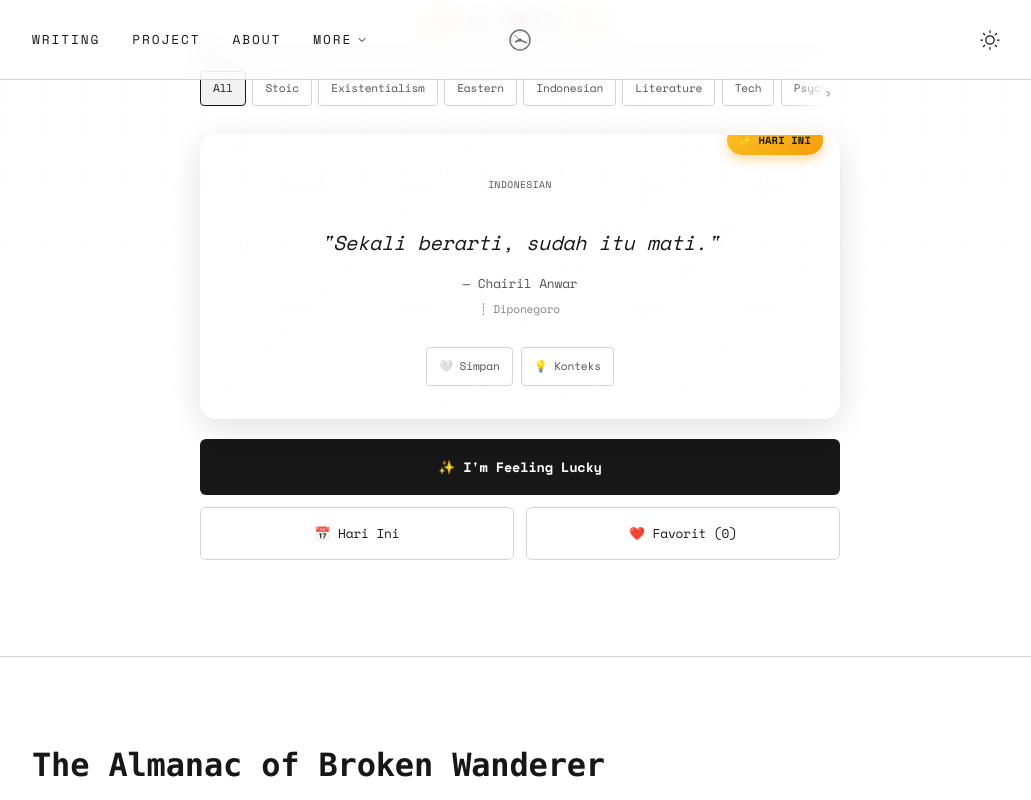
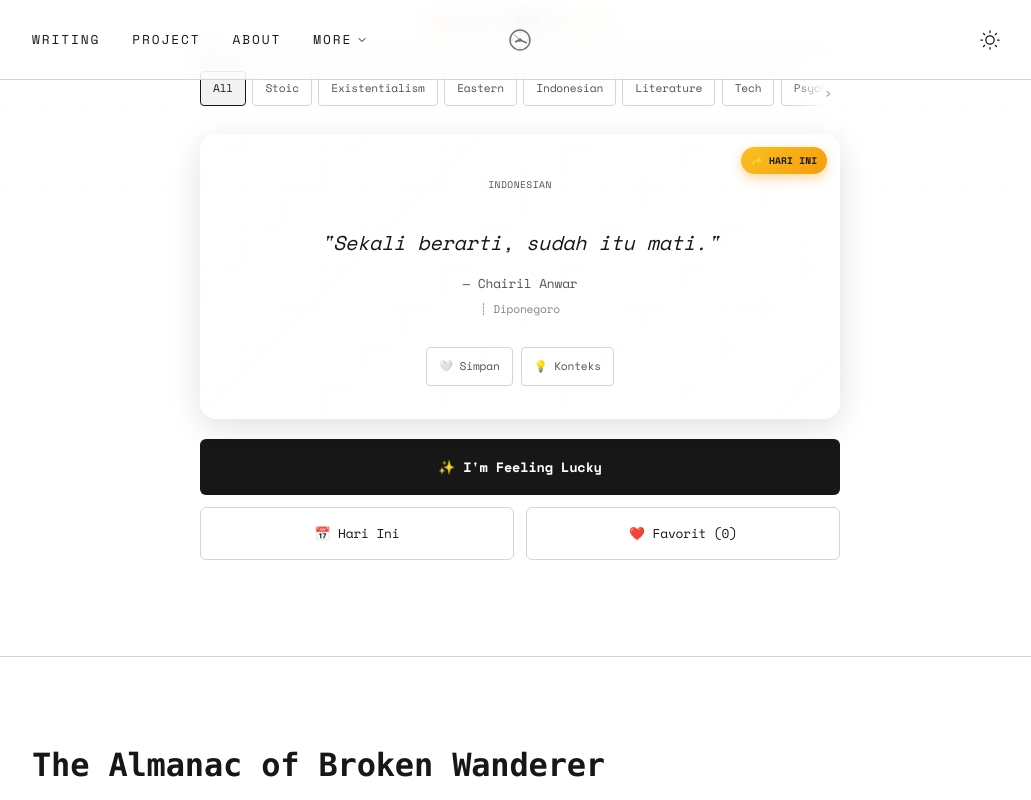
Before and after one commit to muhammadfaza16/muhammadfaza16.github.io, a Next.js app: page / in a window 1280 px wide. Both pictures are taken after a click on the button "📅 Hari Ini". Shown: the part 2207-3007 px from the top of the page, without its empty margins (120-1151 px from the left). Built offline with nearby package versions, Linux system fonts and the light colour scheme; a web font is replaced by a local one.

Commit message:
Fix daily badge overflow cutoff

```diff
--- a/src/components/RandomQuote.tsx
+++ b/src/components/RandomQuote.tsx
@@ -423,17 +423,18 @@ export function RandomQuote() {
                 {isDailyQuote && (
                     <div style={{
                         position: "absolute",
-                        top: "-10px",
-                        right: "16px",
+                        top: "12px",
+                        right: "12px",
                         background: "linear-gradient(135deg, #fbbf24 0%, #f59e0b 100%)",
                         color: "#1a1a1a",
-                        padding: "0.35rem 0.75rem",
-                        borderRadius: "20px",
-                        fontSize: "0.65rem",
+                        padding: "0.3rem 0.6rem",
+                        borderRadius: "16px",
+                        fontSize: "0.6rem",
                         fontWeight: 700,
                         letterSpacing: "0.02em",
                         boxShadow: "0 4px 12px rgba(245, 158, 11, 0.4)",
-                        textTransform: "uppercase"
+                        textTransform: "uppercase",
+                        zIndex: 10
                     }}>
                         ✨ Hari Ini
                     </div>
```
